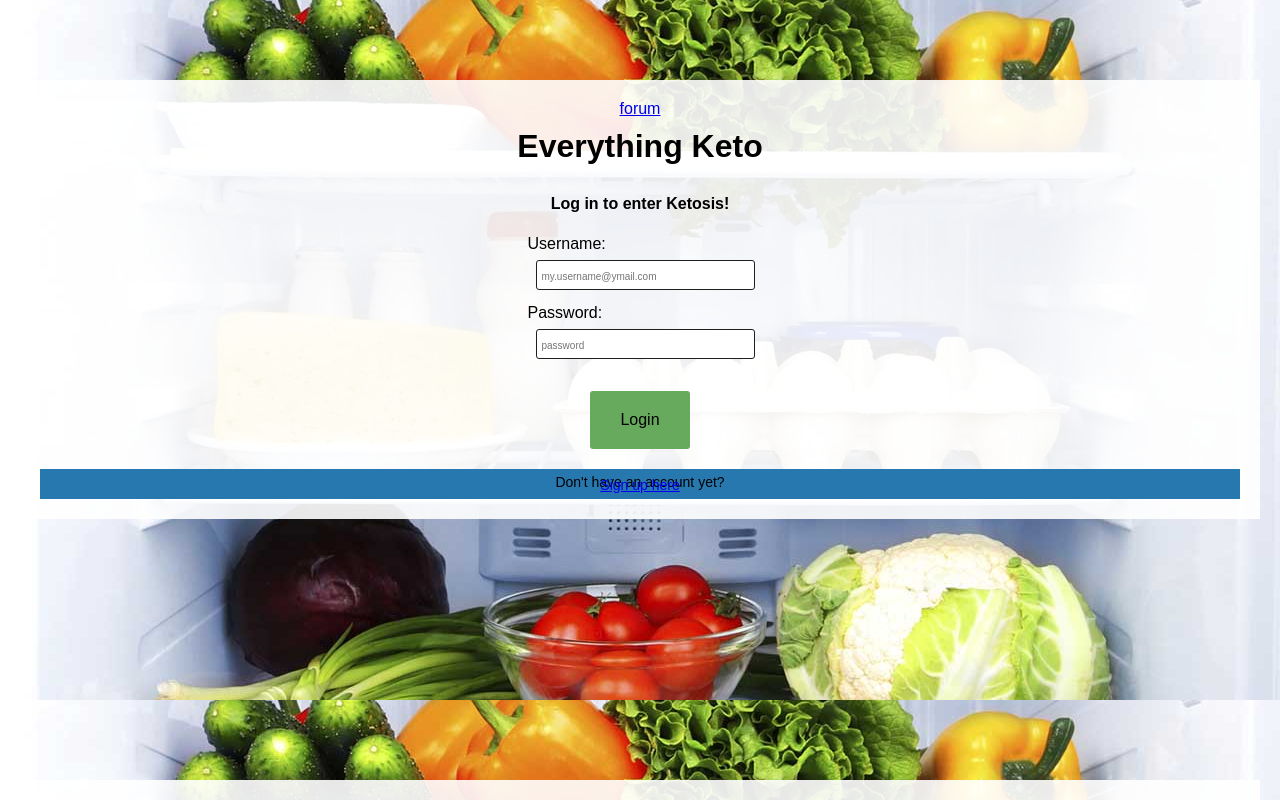
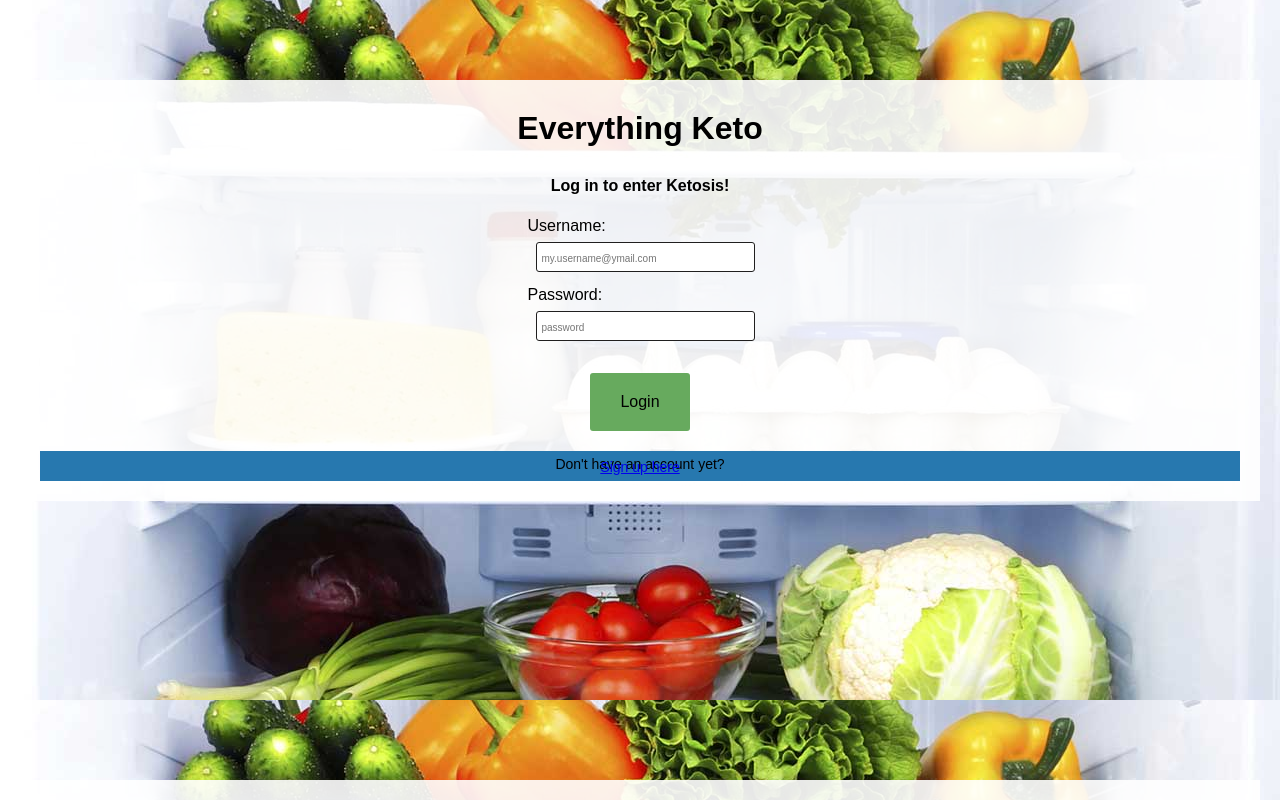
Before and after one commit to ad-astra-8/keto-diet-capstone-client, a React (Create React App) app: page / in a window 1280 px wide. Shown: the top 800 px of the page. Built offline with nearby package versions, Linux system fonts and the light colour scheme; no server answers.

Commit message:
update login

```diff
--- a/src/Login.js
+++ b/src/Login.js
@@ -1,6 +1,6 @@
 import React, { Component } from "react";
 import config from "./config";
-import { Link } from "react-router-dom";
+// import { Link } from "react-router-dom";
 
 class Login extends Component {
   constructor(props) {
@@ -134,7 +134,7 @@ class Login extends Component {
     return (
       <section className="login-component">
         <div className="login-div">
-          <Link to="/forum">forum</Link>
+          {/* <Link to="/forum">forum</Link> */}
           <h1 className="title">Everything Keto</h1>
           <h2 className="subtitle">Log in to enter Ketosis!</h2>
           <div className="form-div">
```
